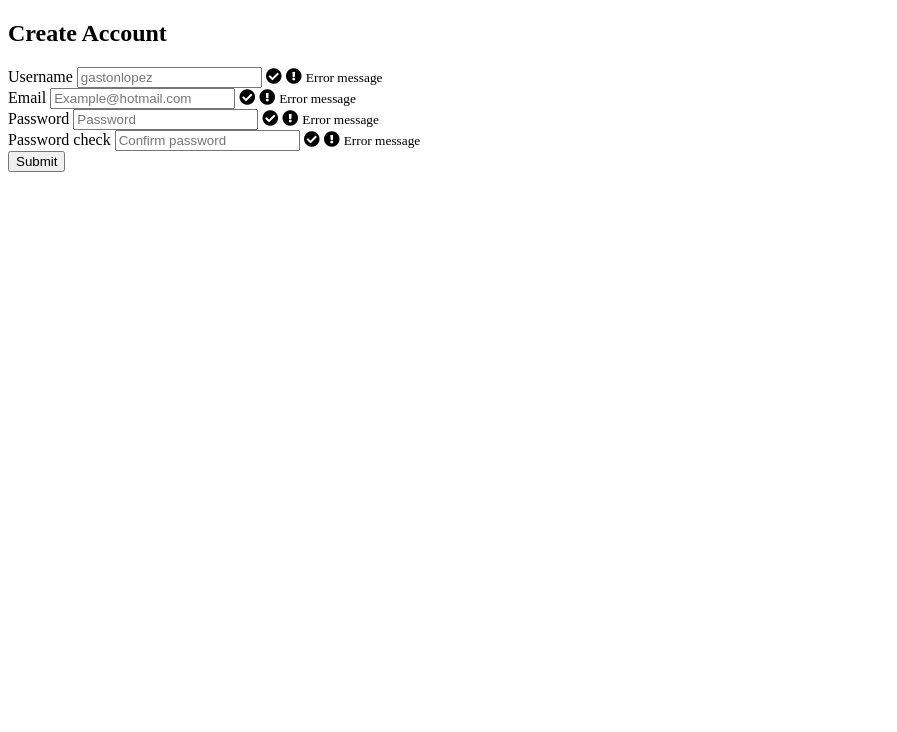
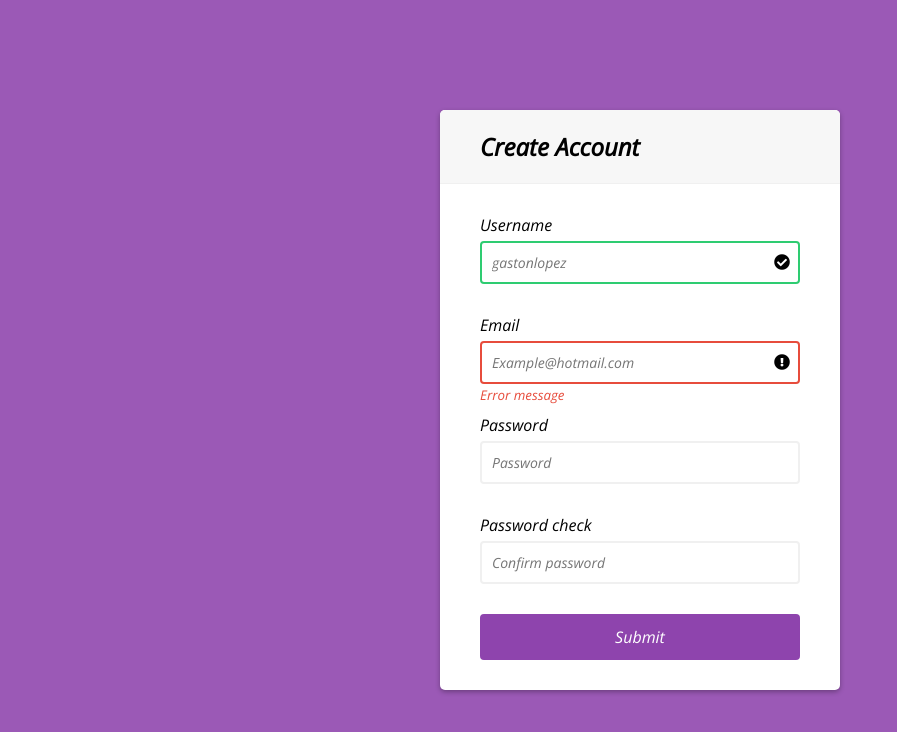
Before and after one commit to gastonlopezt/JS-Client-side-Form-Validation, a plain HTML site: page index.html in a window 1280 px wide. Shown: the whole page, without its empty margins (0-897 px from the left). Drawn offline with nearby package versions, Linux system fonts and the light colour scheme.

Commit message:
adding styles

```diff
--- a/index.html
+++ b/index.html
@@ -15,7 +15,7 @@
         <h2>Create Account</h2>
       </div>
       <form class="form" id="form">
-        <div class="form-control">
+        <div class="form-control success">
           <label>Username</label>
           <input type="text" placeholder="gastonlopez" id="username">
           <i class="fas fa-check-circle"></i>
@@ -23,7 +23,7 @@
           <small>Error message</small>
         </div>
 
-        <div class="form-control">
+        <div class="form-control error">
           <label>Email</label>
           <input type="email" placeholder="Example@hotmail.com" id="email">
           <i class="fas fa-check-circle"></i>
--- a/style.css
+++ b/style.css
@@ -0,0 +1,110 @@
+@import url('https://fonts.googleapis.com/css2?family=Open+Sans:ital@1&display=swap');
+
+* {
+  box-sizing: border-box;
+}
+
+body {
+  background-color: #9b59b6;
+  font-family: 'Open Sans', sans-serif;
+  display:flex;
+  align-items: center;
+  justify-content: center;
+  min-height: 100vh;
+  margin: 0;
+}
+
+.container {
+  background-color: #fff;
+  border-radius: 5px;
+  box-shadow: 0 2px 5px rgba(0, 0, 0, 0.3);
+  overflow: hidden;
+  width: 400px;
+  max-width: 100%;
+}
+
+.header {
+  background-color: #f7f7f7;
+  border-bottom: 1px solid #f0f0f0;
+  padding: 20px 40px;
+}
+
+.header h2 {
+  margin: 0;
+}
+
+.form {
+  padding: 30px 40px;
+}
+
+.form-control {
+  margin-bottom: 10px;
+  padding-bottom: 20px;
+  position: relative;
+}
+
+.form-control label {
+  display:inline-block;
+  margin-bottom: 5px;
+}
+
+.form-control input {
+  border: 2px solid #f0f0f0;
+  border-radius: 4px;
+  display: block;
+  font-family: inherit;
+  font-size: 14px;
+  width: 100%;
+  padding: 10px
+}
+
+.form-control.success input {
+  border-color: #2ecc71;
+}
+
+.form-control.error input {
+  border-color: #e74c3c;
+}
+
+.form-control i {
+  visibility: hidden;
+  position: absolute;
+  top: 40px;
+  right: 10px;
+}
+
+.form-control.success i.fa-check-circle {
+  border-color: #2ecc71;
+  visibility: visible;
+}
+
+.form-control.error i.fa-exclamation-circle {
+  border-color: #e74c3c;
+  visibility: visible;
+}
+
+
+.form-control small {
+  visibility: hidden;
+  position: absolute;
+  bottom: 0;
+  left: 0;
+}
+
+.form-control.error small {
+  visibility: visible;
+  color: #e74c3c
+}
+
+.form button {
+  background-color: #8e44ad;
+  border: 2px solid #8e44ad;
+  border-radius: 4px;
+  color: #fff;
+  display: block;
+  font-family: inherit;
+  font-size: 16px;
+  padding: 10px;
+  width: 100%;
+
+}
```
